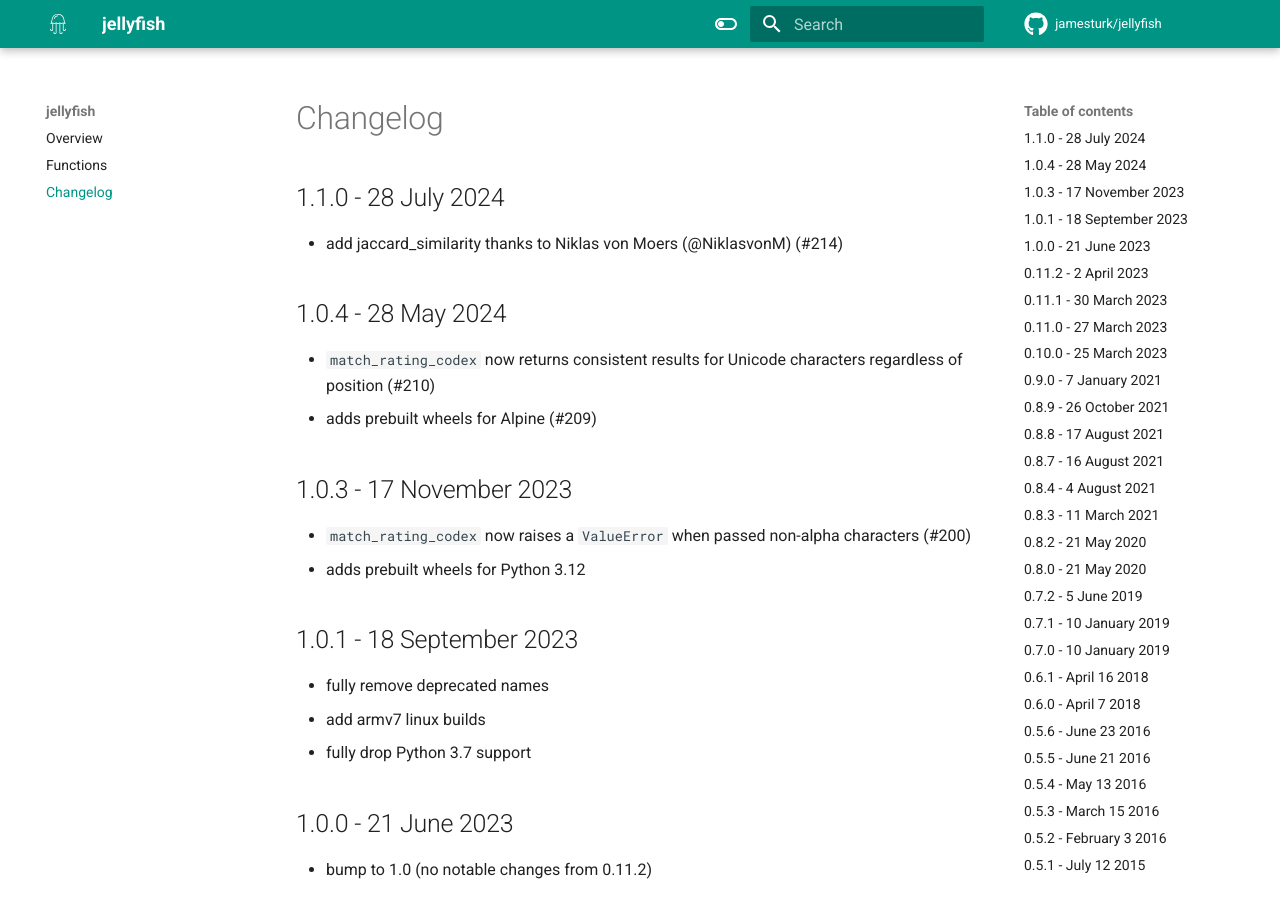
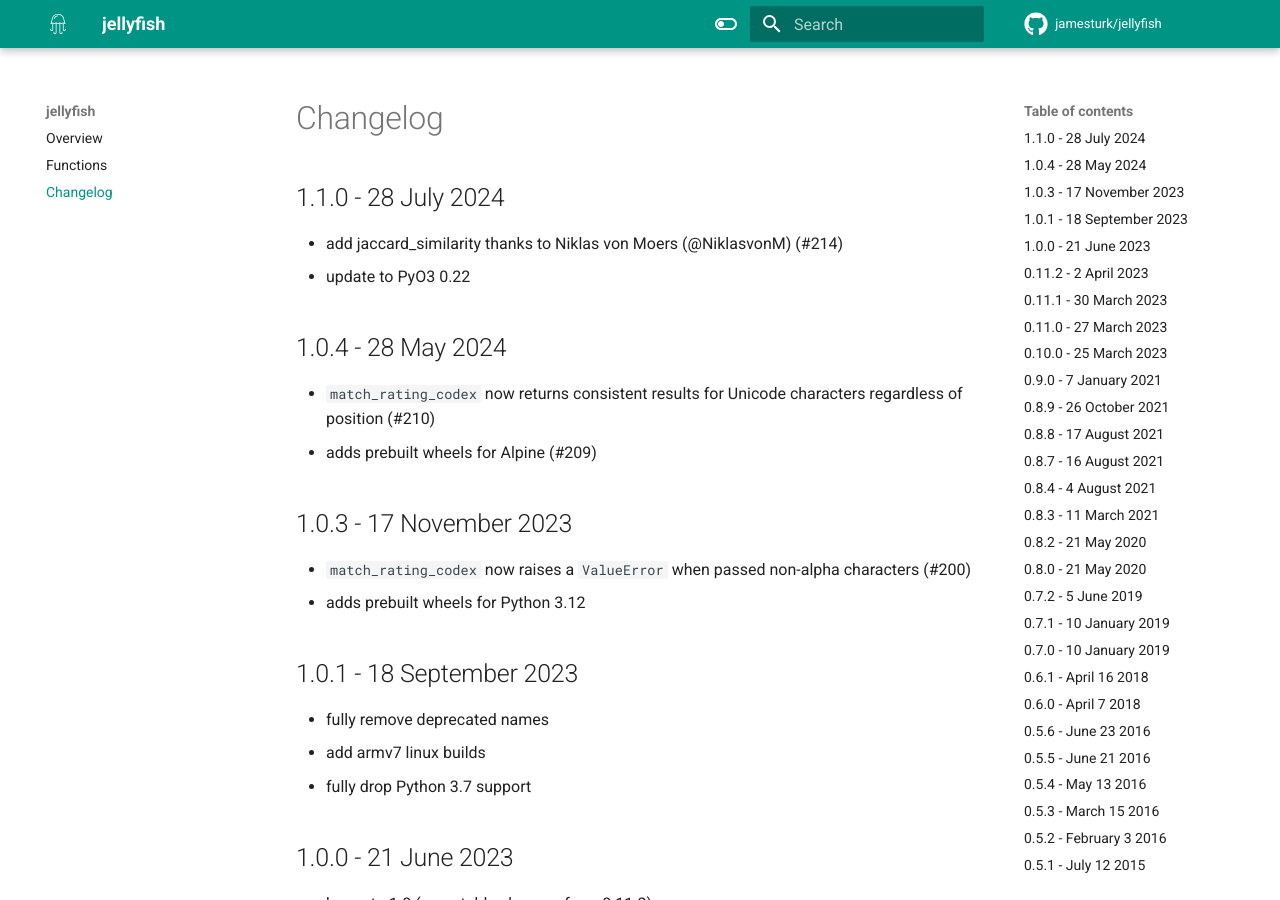
Before and after one commit to jamesturk/jellyfish, an MkDocs documentation site: the page built from docs/changelog.md, in a window 1280 px wide and 900 px high. Built offline with MkDocs 1.6.1 and Material for MkDocs 9.7.7, drawn with Linux system fonts in a browser that asks for light colours; comment, search, counter and statistics services are not loaded.

Commit message:
PyO3 changelog

```diff
--- a/docs/changelog.md
+++ b/docs/changelog.md
@@ -3,6 +3,7 @@
 ## 1.1.0 - 28 July 2024
 
 - add jaccard_similarity thanks to Niklas von Moers (@NiklasvonM) (#214)
+- update to PyO3 0.22
 
 ## 1.0.4 - 28 May 2024
 
```
